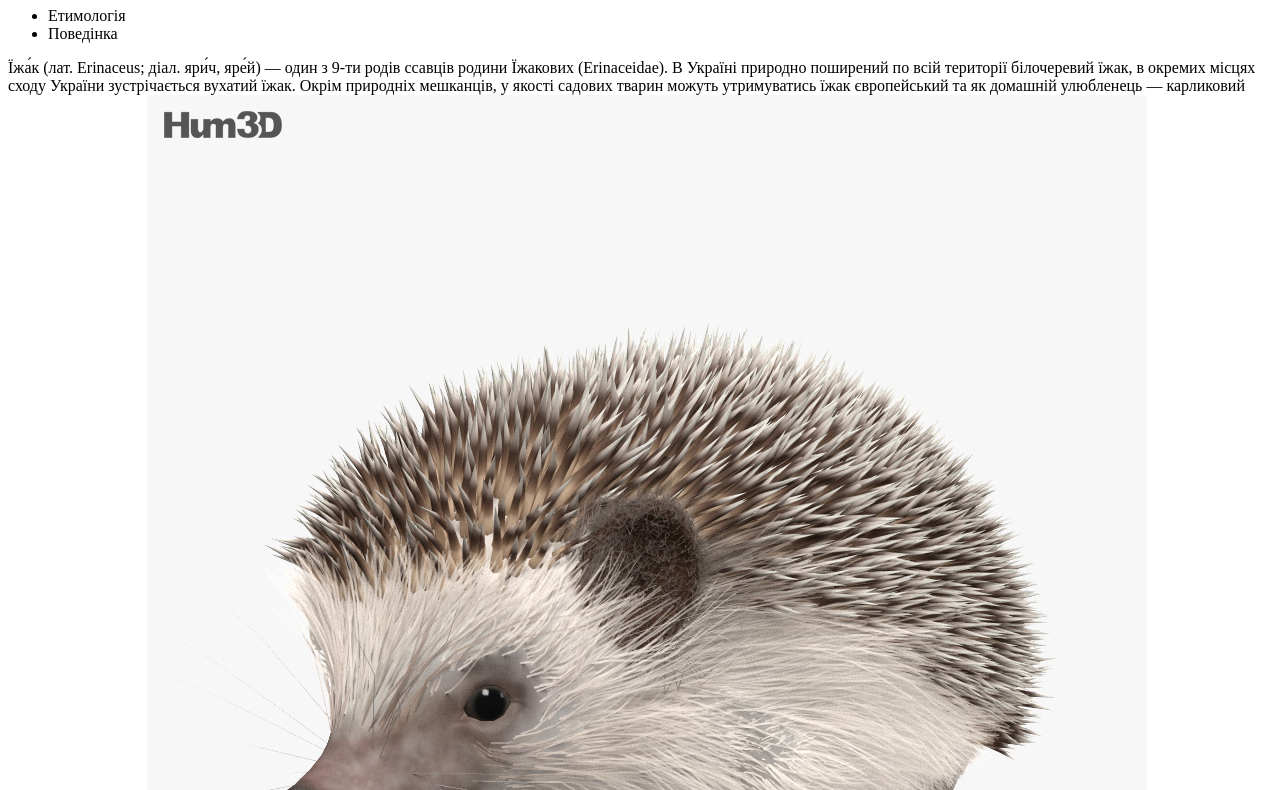
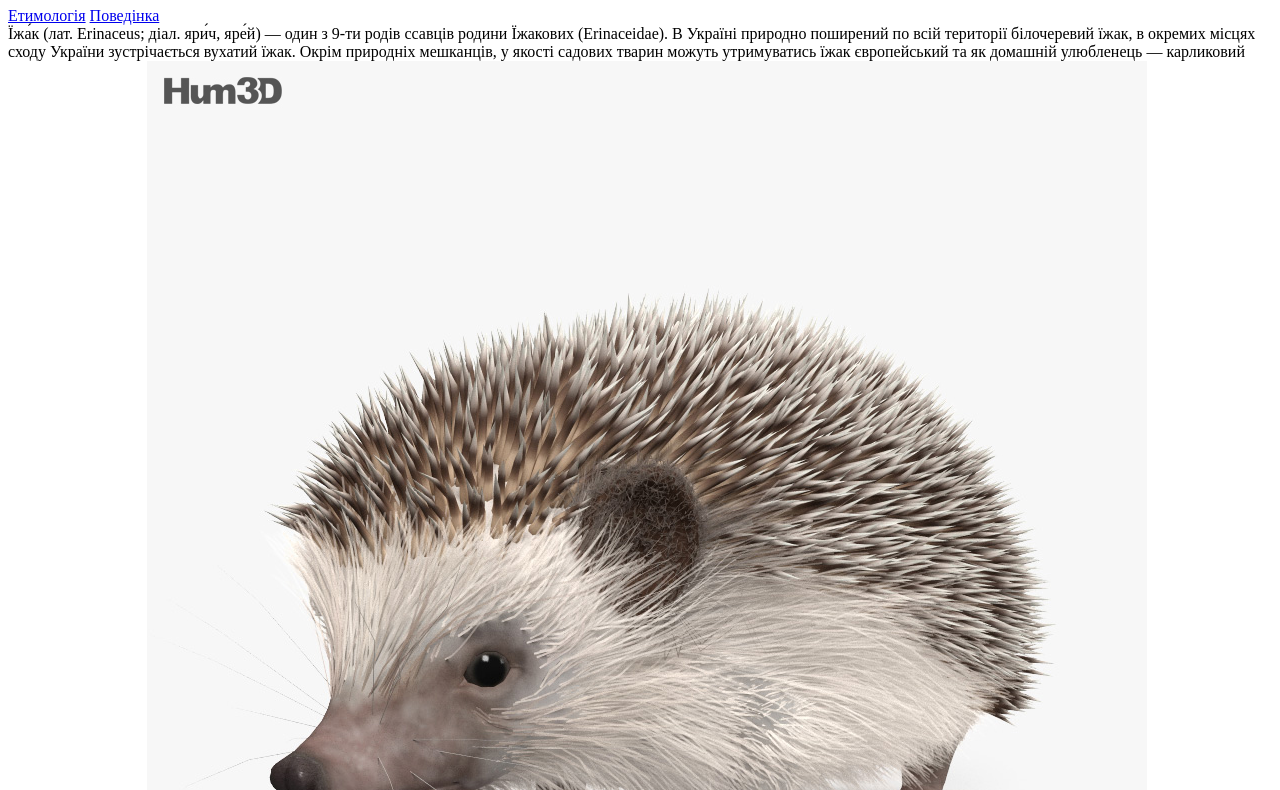
Before and after one commit to Igorevich101/hedgehod, a plain HTML site: page index.html in a window 1280 px wide. Shown: the part 73-863 px from the top of the page. Drawn offline with Linux system fonts and the light colour scheme.

Commit message:
Update index.html

```diff
--- a/index.html
+++ b/index.html
@@ -9,10 +9,8 @@
       <h1>Їжак</h1>
 
       <nav>
-        <ul>
-          <li><a href="./assets/pages/etymolog.html"></a>Етимологія</li>
-          <li><a href="./assets/pages/behavior.html"></a>Поведінка</li>
-        </ul>
+        <a href="./assets/pages/etymolog.html">Етимологія</a>
+        <a href="./assets/pages/behavior.html">Поведінка</a>
       </nav>
     </header>
 
```
